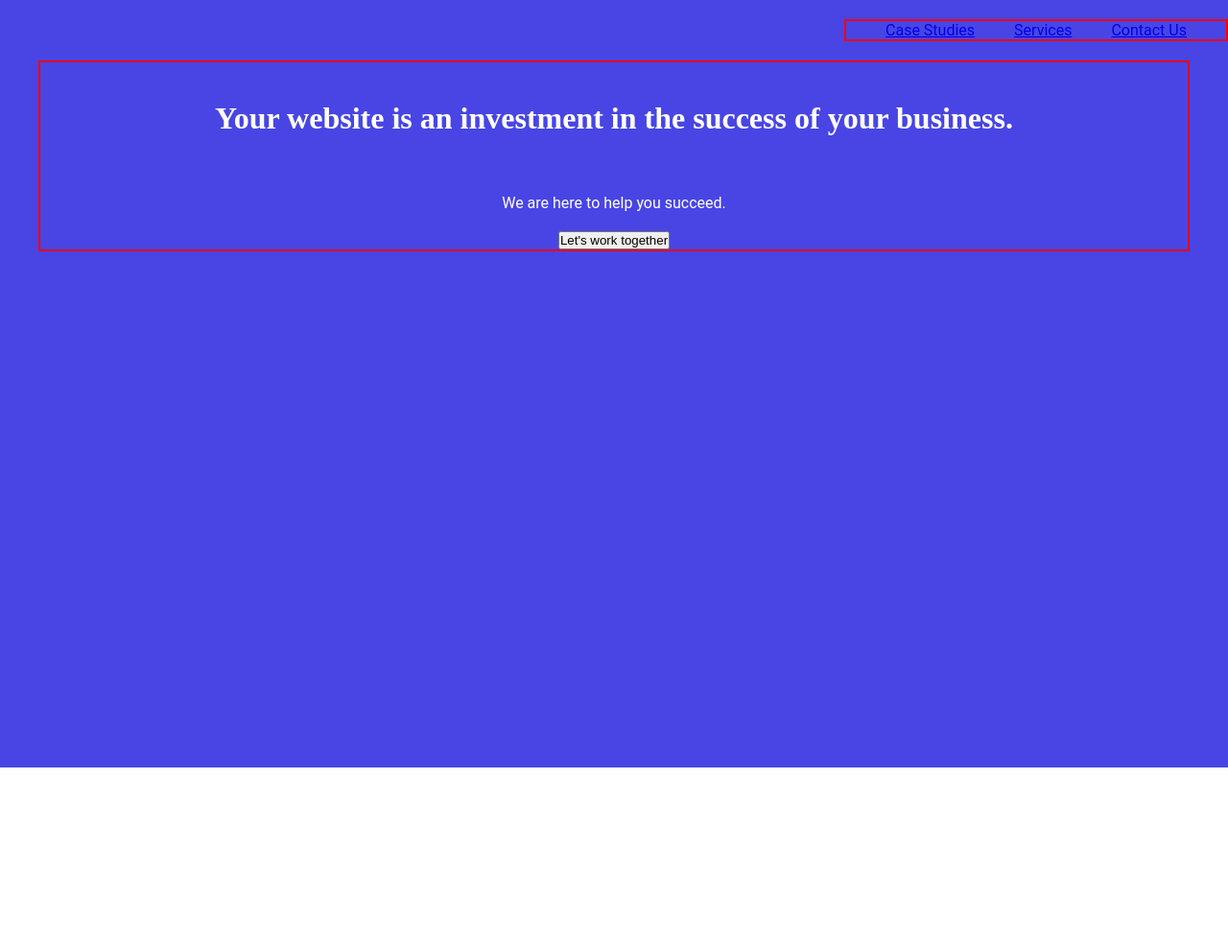
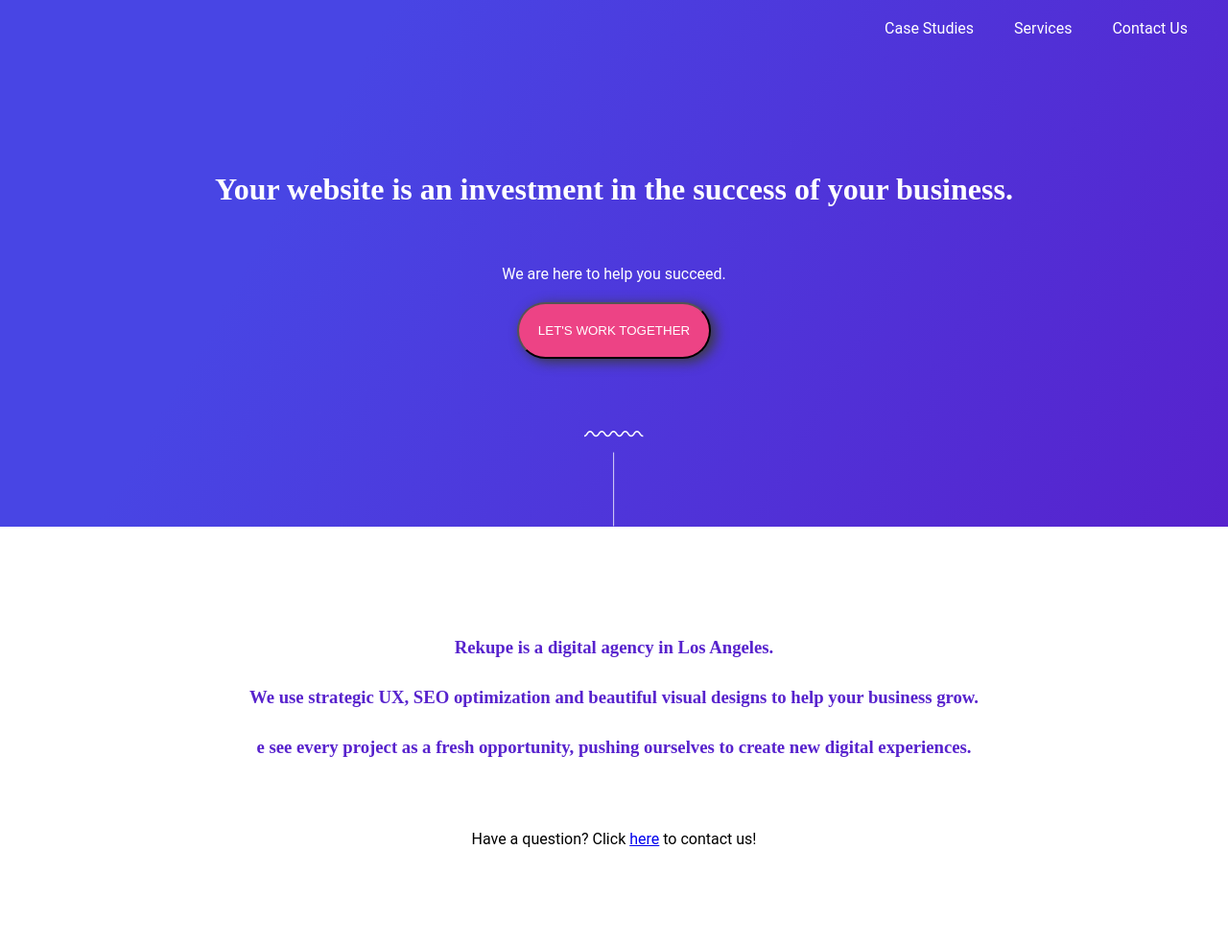
Before and after one commit to Dennis-83/novi-concept-opdracht, a plain HTML site: page index.html in a window 1280 px wide. Shown: the whole page at 96% size. Before the commit the page ends 800 px from the top, so only its background shows below. Drawn offline with Linux system fonts and the light colour scheme.

Commit message:
header en intro sectie gedaan

```diff
--- a/index.html
+++ b/index.html
@@ -8,28 +8,41 @@
 <body>
 <header>
     <nav class="navbar">
-        <ul class="nav-menu debug">
-            <li class="menu-link"><a href="/">Case Studies</a></li>
-            <li class="menu-link"><a href="/">Services</a></li>
-            <li class="menu-link"><a href="/">Contact Us</a></li>
+        <ul class="nav-menu">
+            <li class="menu-link"><a href="/" target="_blank">Case Studies</a></li>
+            <li class="menu-link"><a href="/" target="_blank">Services</a></li>
+            <li class="menu-link"><a href="/" target="_blank">Contact Us</a></li>
         </ul>
     </nav>
-    <div class="outer-container ">
-        <div class="inner-container debug">
+    <div class="outer-container title-section">
+        <div class="inner-container">
             <h1 class="title-header">
                 Your website is an investment in the success of your business.
             </h1>
             <p class="subtitle-header">
                 We are here to help you succeed.
             </p>
-            <button type="button" class="button">
+            <button type="button" class="btn">
                 Let's work together
             </button>
         </div>
     </div>
+    <img class="squigly-stripe" src="/assets/squiggle_line_stripe.svg" alt="vertical stripe"/>
 </header>
+<main>
 
-<main>
+        <section class="outer-container hello-section  ">
+            <div class="inner-container intro ">
+                <h3 class="punchlines">Rekupe is a digital agency in Los Angeles.</h3>
+                <h3 class="punchlines">We use strategic UX, SEO optimization and beautiful visual designs to help your business grow. </h3>
+                <h3 class="punchlines">e see every project as a fresh opportunity, pushing ourselves to create new digital experiences.</h3>
+                <p class="questions">Have a question? Click <a href="/" target="_blank">here</a> to contact us!</p>
+
+            </div>
+        </section>
+        <section class="work-section"></section>
+        <section class="services-section"></section>
+        <section class="form-section"></section>
 
 </main>
 
--- a/styles/styles.css
+++ b/styles/styles.css
@@ -19,6 +19,12 @@
 /*Lichtpaars #F2F0FF (voor de grote zwevende woorden, zoals "hello" en "services") Uitzonderingen:*/
 /*Lichtgrijs #F3F6F9 (voor de achtergrond van de projecten)*/
 /*Grijs #7A7A7A (voor de service-tegel tekst);*/
+
+
+/*   VERGEET NIET LINKS IN NAVBAR                           */
+/*       NAAR BIJBEHORENDE SECTIES                      */
+/*       TE LATEN VERWIJZEN                            */
+
 
 
 /* ------------------------------- 1. Global Styles -------------------------------- */
@@ -46,6 +52,17 @@ ul {
     list-style: none;
 }
 
+header a {
+    text-decoration: none;
+    color: white;
+}
+
+button {
+    text-transform: uppercase;
+    color: white;
+    background-color: #ED4385;
+}
+
 
 
 
@@ -58,7 +75,6 @@ ul {
     flex-direction: row;
     justify-content: center;
     width: 100%;
-
 }
 
 .inner-container {
@@ -69,10 +85,15 @@ ul {
     margin: 0 20px;
 }
 
+.btn {
+    padding: 20px;
+    border-radius: 30px;
+    box-shadow: 5px 3px 13px hsl(233, -95%, 23%);
+}
+
 .debug {
     border: 2px solid red;
 }
-
 
 
 /* --------------- 3.2 Other --------------------------- */
@@ -82,8 +103,10 @@ ul {
 /* --------------- 4.1 Header ------------------------- */
 
 header {
-    background-color: #4845E4;
-    height: 100vh;
+    display: flex;
+    flex-direction: column;
+    justify-content: space-between;
+    background: linear-gradient(120deg, rgba(72,69,228,1) 26%, rgba(87,34,205,1) 100%);
     color: white;
 }
 
@@ -91,8 +114,7 @@ header {
     display: flex;
     flex-direction: row;
     justify-content: flex-end;
-    padding: 20px 0;
-
+    padding-top: 20px;
 }
 
 .nav-menu {
@@ -101,17 +123,46 @@ header {
     justify-content: space-evenly;
 }
 
+.title-section {
+    padding: 100px 0 75px 0;
+}
+
 .title-header {
     padding: 40px 0;
 }
 
 .subtitle-header {
+    padding: 20px 0;
+}
 
-    padding: 20px 0;
+.squigly-stripe {
+    /*margin-top: 50px;*/
+    align-self: center;
+    max-height: 100px;
 }
 
 
 
 /* --------------- 4.2 Introduction ------------------- */
 
+
+.intro {
+    color:#5722CD ;
+    padding: 100px 0;
+}
+
+.punchlines {
+    padding: 15px 0;
+}
+
+.questions {
+    color: black;
+    padding-top: 60px;
+}
+
+
+
+
+
+
 /* ------------------------------- 5. Media Queries -------------------------------- */
```
